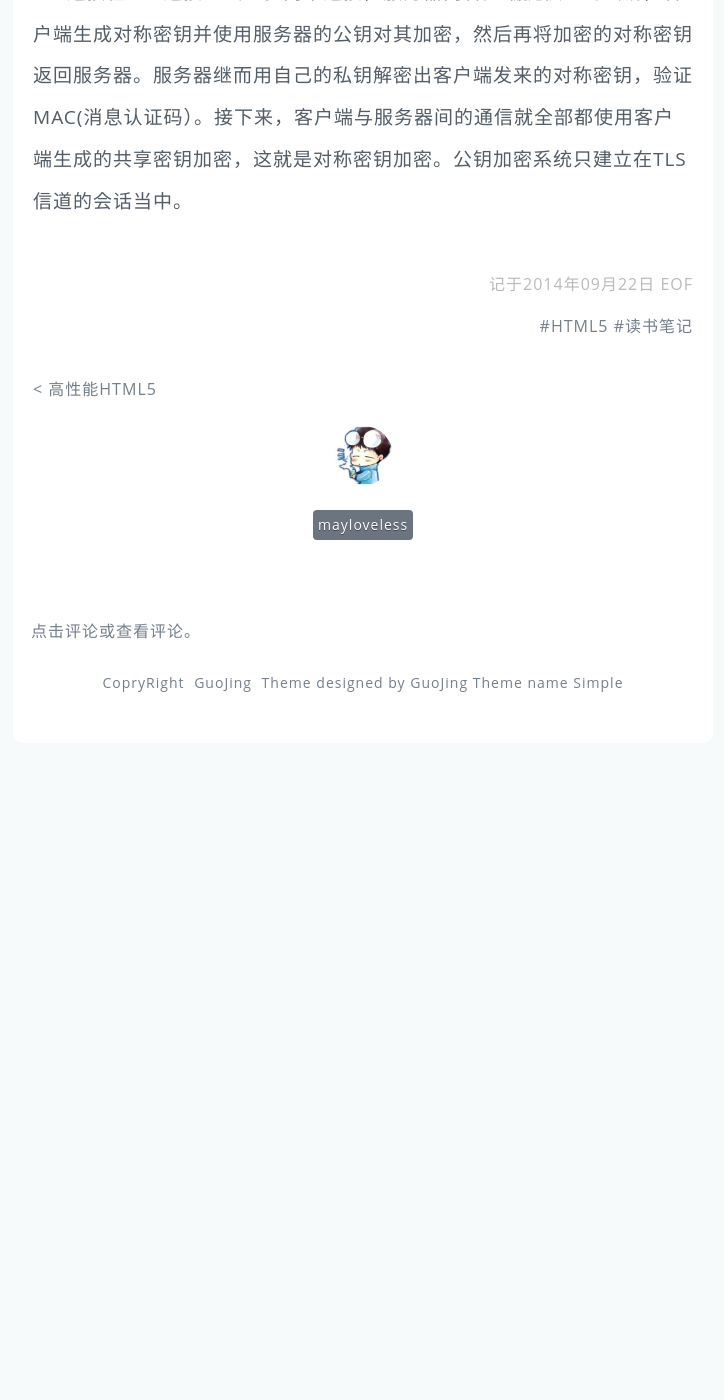
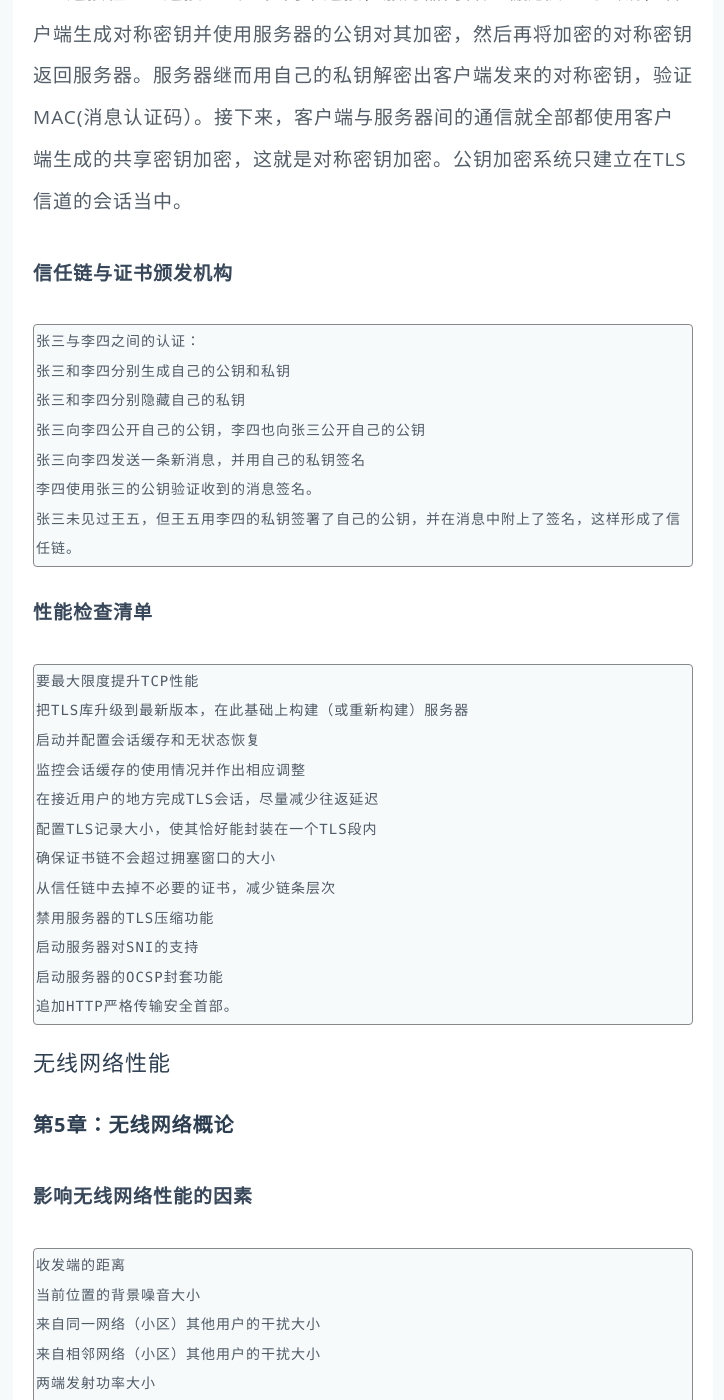
Before and after one commit to mayloveless/wanglingfei.github.com, a Jekyll site: the page built from _posts/techNote/2014-09-22-high-performance-browser-networking.md, in a window 1280 px wide and 1400 px high, scrolled down 1663 px. Shown: the whole window, without its empty margins (277-1001 px from the left). Built offline with Jekyll 4.4.1, drawn with Linux system fonts in a browser that asks for light colours; nearby versions of some CDN libraries; library files that are not in the unit come from our copies; Markdown is read by kramdown in place of the engine named in the settings; before the commit the page ends 2406 px from its top, so only the background shows below that.

Commit message:
save post

```diff
--- a/_posts/techNote/2014-09-22-high-performance-browser-networking.md
+++ b/_posts/techNote/2014-09-22-high-performance-browser-networking.md
@@ -50,3 +50,43 @@ TLS协议的目标是为在它之上运行的应用提供三个基本服务：
     完整性：检测消息是否被篡改或伪造的机制
 
 TLS连接在TCP连接基础上多两个连接，服务器向客户端提供它的公钥，客户端生成对称密钥并使用服务器的公钥对其加密，然后再将加密的对称密钥返回服务器。服务器继而用自己的私钥解密出客户端发来的对称密钥，验证MAC(消息认证码）。接下来，客户端与服务器间的通信就全部都使用客户端生成的共享密钥加密，这就是对称密钥加密。公钥加密系统只建立在TLS信道的会话当中。
+
+**信任链与证书颁发机构**
+
+    张三与李四之间的认证：
+    张三和李四分别生成自己的公钥和私钥
+    张三和李四分别隐藏自己的私钥
+    张三向李四公开自己的公钥，李四也向张三公开自己的公钥
+    张三向李四发送一条新消息，并用自己的私钥签名
+    李四使用张三的公钥验证收到的消息签名。
+    张三未见过王五，但王五用李四的私钥签署了自己的公钥，并在消息中附上了签名，这样形成了信任链。
+
+**性能检查清单**
+
+    要最大限度提升TCP性能
+    把TLS库升级到最新版本，在此基础上构建（或重新构建）服务器
+    启动并配置会话缓存和无状态恢复
+    监控会话缓存的使用情况并作出相应调整
+    在接近用户的地方完成TLS会话，尽量减少往返延迟
+    配置TLS记录大小，使其恰好能封装在一个TLS段内
+    确保证书链不会超过拥塞窗口的大小
+    从信任链中去掉不必要的证书，减少链条层次
+    禁用服务器的TLS压缩功能
+    启动服务器对SNI的支持
+    启动服务器的OCSP封套功能
+    追加HTTP严格传输安全首部。
+
+##无线网络性能
+
+###第5章：无线网络概论
+
+**影响无线网络性能的因素**
+
+    收发端的距离
+    当前位置的背景噪音大小
+    来自同一网络（小区）其他用户的干扰大小
+    来自相邻网络（小区）其他用户的干扰大小
+    两端发射功率大小
+    处理能力及调制算法
+
+###第6章：Wi-Fi
```
